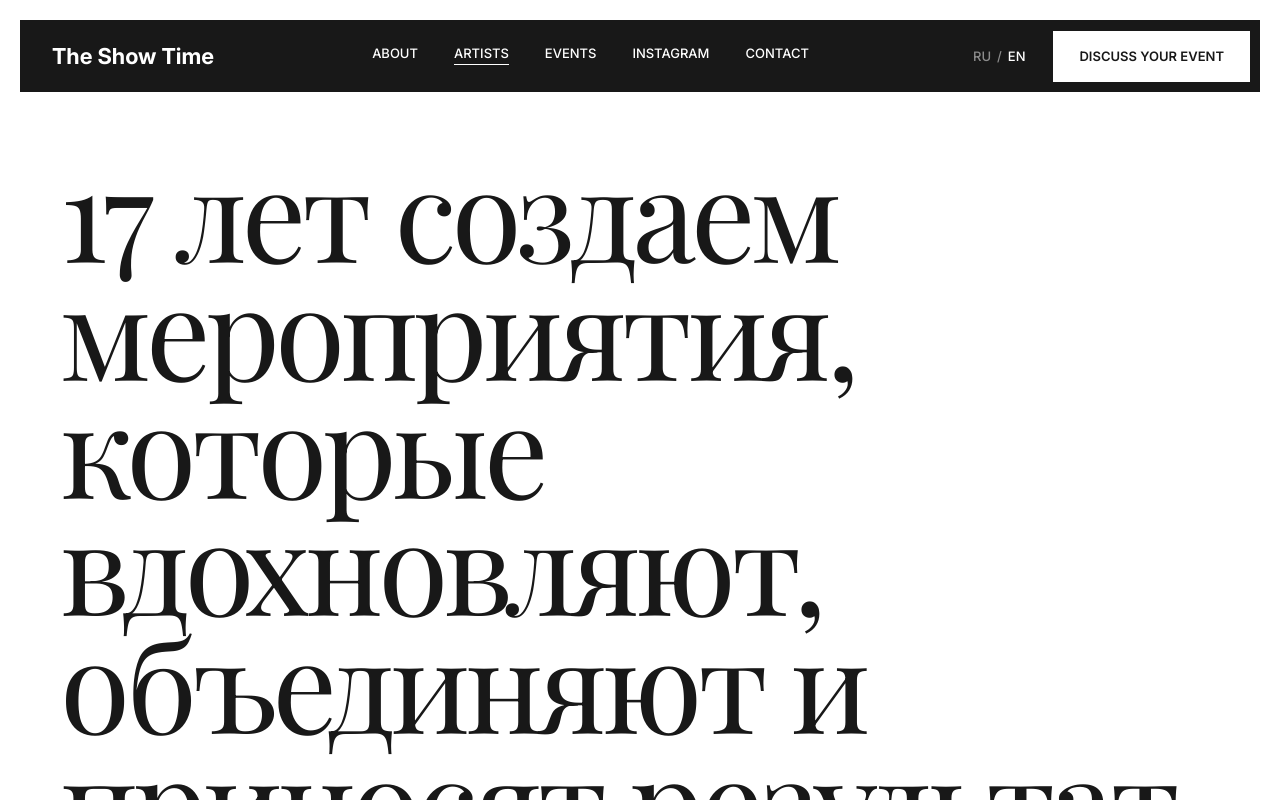
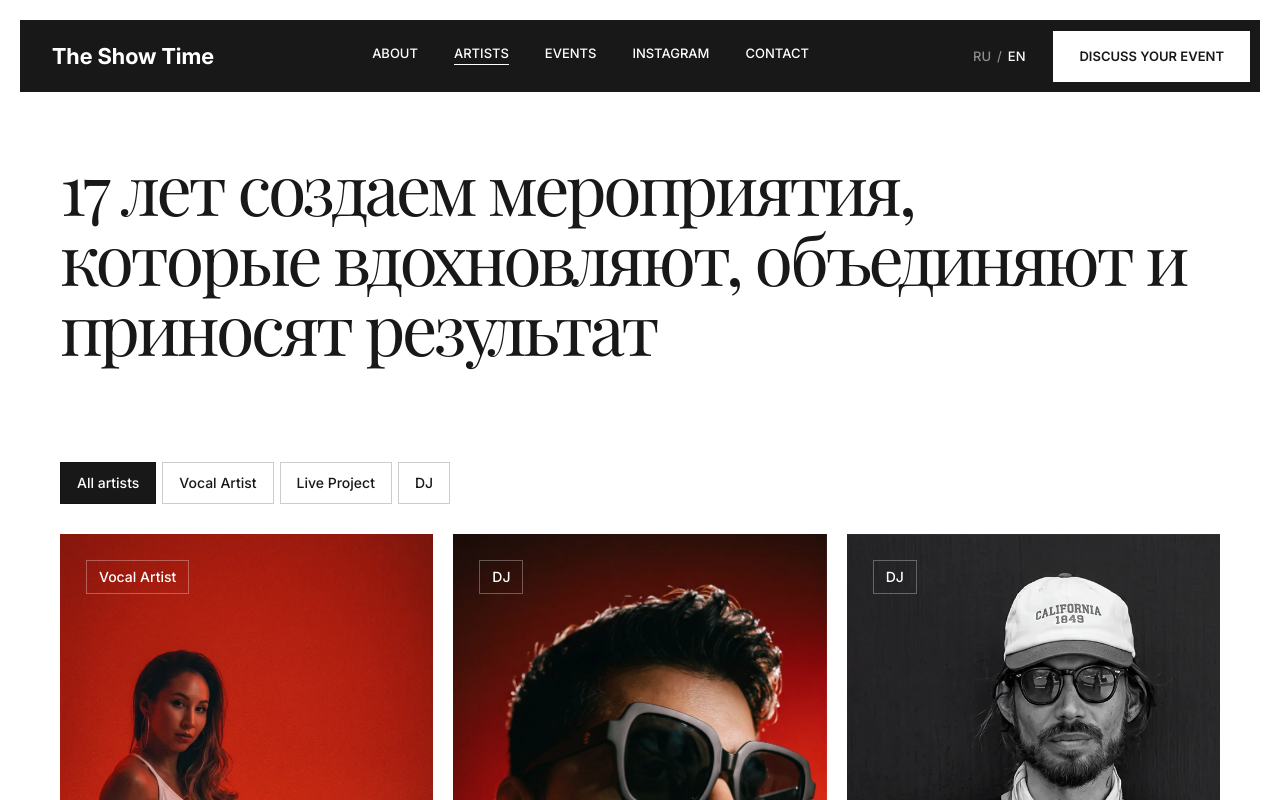
Before and after one commit to uniqspace/BMD, a Vue app: page / in a window 1280 px wide. Shown: the top 800 px of the page. Built offline with nearby package versions, Linux system fonts and the light colour scheme.

Commit message:
Revert home title size; About hero uses the same title as the home page
Co-Authored-By: Claude Opus 5.5 <noreply@anthropic.com>
Claude-Session: https://claude.ai/code/session_01B6dQTr2Arpuaw1uCi2f54J

```diff
--- a/src/views/AboutView.vue
+++ b/src/views/AboutView.vue
@@ -14,9 +14,7 @@
     <section class="pb-12.5 pt-5 md:py-15 lg:py-30">
       <div class="container">
         <div class="mx-auto flex max-w-242.5 flex-col items-start gap-6 text-left md:items-center md:text-center lg:gap-10">
-          <h1 class="text-[40px]/[100%] tracking-tight md:text-[45px]/[100%]  lg:text-[70px]/[100%] lg:tracking-[-4.2px]">
-            {{ t('about.title') }}
-          </h1>
+          <h1 v-html="t('home.title')" class=" tracking-tighter text-[41px]/[100%] sm:text-[62px]/[100%] lg:text-[70px]/[100%]" />
           <p
             v-html="t('about.desc')"
             class="font-heading font-normal text-[20px]/[1.4] italic text-[#18181880] [&_b]:font-semibold [&_b]:text-[#181818] md:text-[24px]/[1.4]"
--- a/src/views/HomeView.vue
+++ b/src/views/HomeView.vue
@@ -18,7 +18,7 @@ onUnmounted(() => {
   <main>
     <div class="container">
       <div class="mt-5 mb-15 md:mb-17.5 lg:mb-25 lg:mt-15">
-        <h1 v-html="t('home.title')" class="text-[46px]/[0.95] tracking-[-1.8px] sm:text-[76px]/[0.93] sm:tracking-[-3px] md:text-[96px]/[0.92] md:tracking-[-3.8px] lg:text-[112px]/[0.92] lg:tracking-[-4.5px] xl:text-[128px]/[0.92] xl:tracking-[-5px]" />
+        <h1 v-html="t('home.title')" class=" tracking-tighter text-[41px]/[100%] sm:text-[62px]/[100%] lg:text-[70px]/[100%]" />
       </div>
 
       <SingersCategoryList />
```
